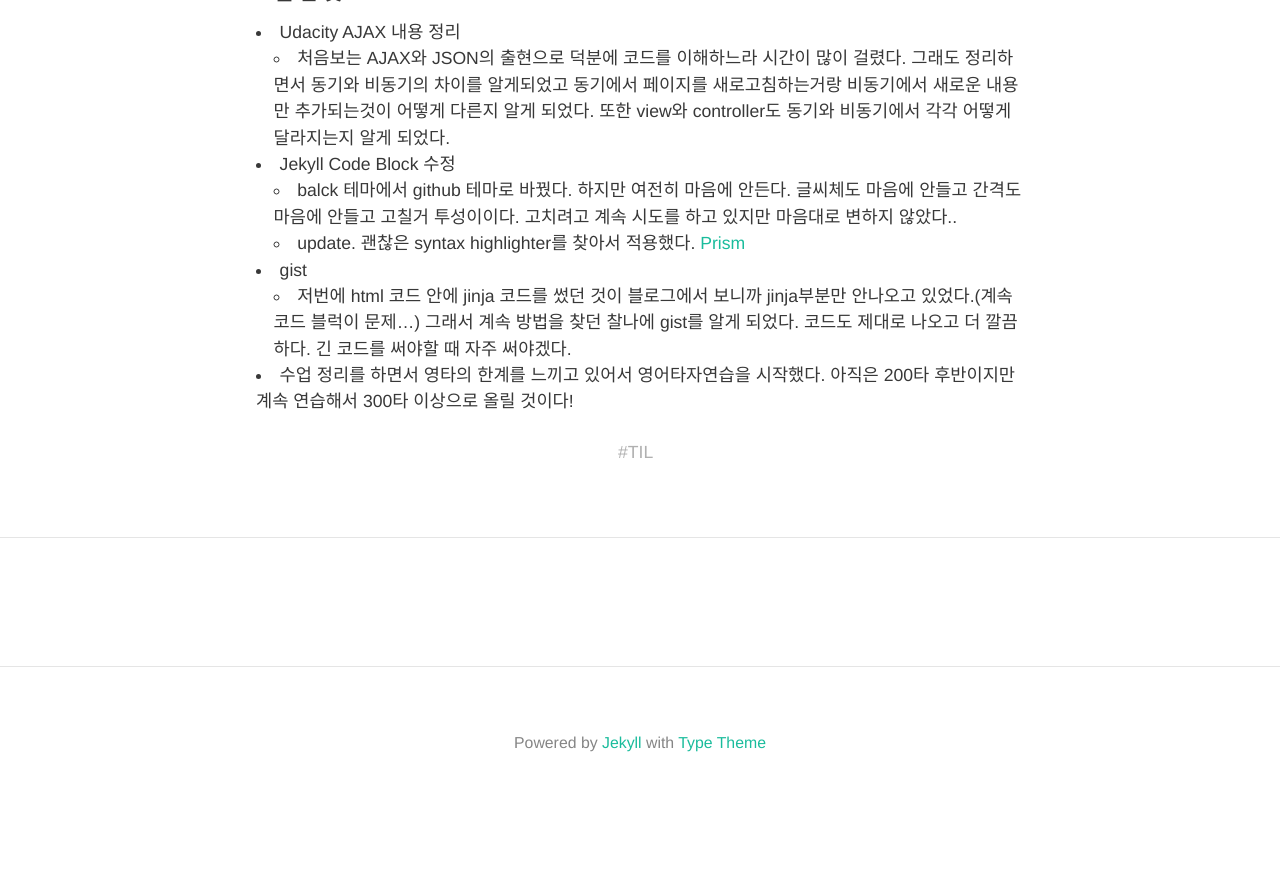
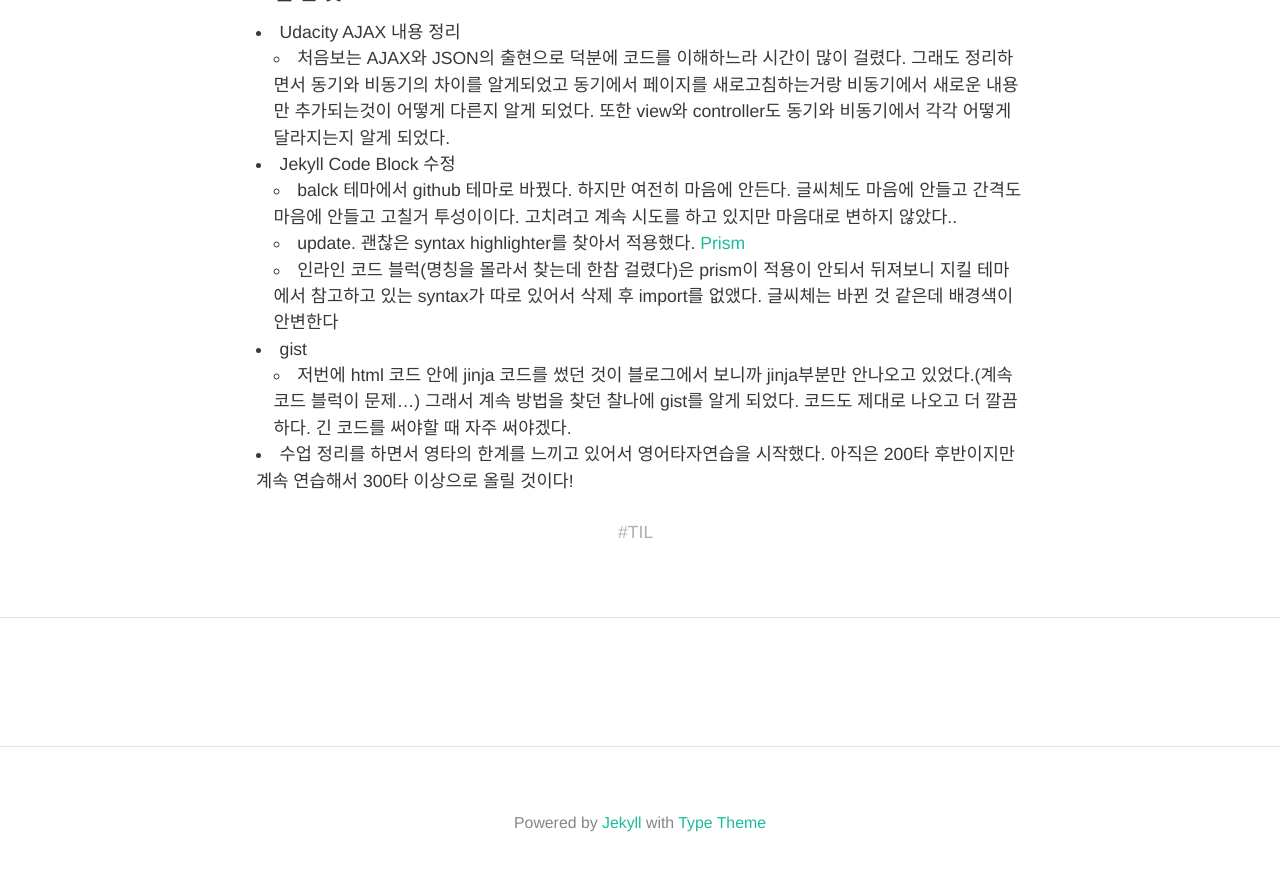
Before and after one commit to HyunlangBan/hyunlangban.github.io, a Jekyll site: the page built from _posts/2020-02-10-week-til.md, in a window 1280 px wide and 900 px high, scrolled down 1478 px. Shown: the top 871 px of the window. Built offline with Jekyll 4.4.1, drawn with Linux system fonts in a browser that asks for light colours; nearby versions of some CDN libraries; comment, search, counter and statistics services are not loaded; before the commit the page ends 2313 px from its top, so only the background shows below that.

Commit message:
Update 2020-02-10-week-til.md

```diff
--- a/_posts/2020-02-10-week-til.md
+++ b/_posts/2020-02-10-week-til.md
@@ -36,6 +36,7 @@ tag: TIL
 - Jekyll Code Block 수정
   - balck 테마에서 github 테마로 바꿨다. 하지만 여전히 마음에 안든다. 글씨체도 마음에 안들고 간격도 마음에 안들고 고칠거 투성이이다. 고치려고 계속 시도를 하고 있지만 마음대로 변하지 않았다..
   - update. 괜찮은 syntax highlighter를 찾아서 적용했다. [Prism](https://mycyberuniverse.com/replace-rouge-highlighter-prismjs-jekyll.html)
+  - 인라인 코드 블럭(명칭을 몰라서 찾는데 한참 걸렸다)은 prism이 적용이 안되서 뒤져보니 지킬 테마에서 참고하고 있는 syntax가 따로 있어서 삭제 후 import를 없앴다. 글씨체는 바뀐 것 같은데 배경색이 안변한다
 - gist
   - 저번에 html 코드 안에 jinja 코드를 썼던 것이 블로그에서 보니까 jinja부분만 안나오고 있었다.(계속 코드 블럭이 문제...) 그래서 계속 방법을 찾던 찰나에 gist를 알게 되었다. 코드도 제대로 나오고 더 깔끔하다. 긴 코드를 써야할 때 자주 써야겠다.
 - 수업 정리를 하면서 영타의 한계를 느끼고 있어서 영어타자연습을 시작했다. 아직은 200타 후반이지만 계속 연습해서 300타 이상으로 올릴 것이다!
```
